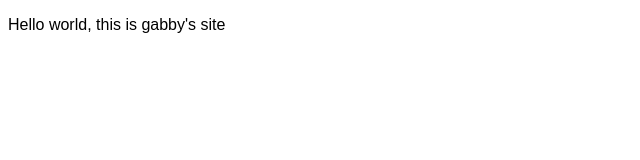
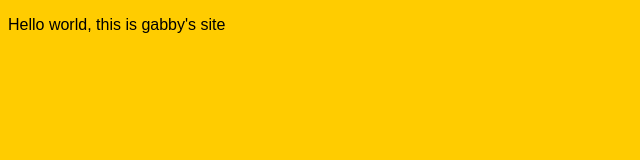
Before and after one commit to gabochka/gabochka.github.io, a plain HTML site: page index.html in a window 1280 px wide. Shown: the whole page, without its empty margins (0-640 px from the left). Drawn offline with Linux system fonts and the light colour scheme.

Commit message:
Update styles.css
change color again

```diff
--- a/styles.css
+++ b/styles.css
@@ -1,5 +1,5 @@
 body
 {
-  background-color: honey;
+  background-color: #FFCC00;
   font-family: "Arial", sans-serif;
 }
```
